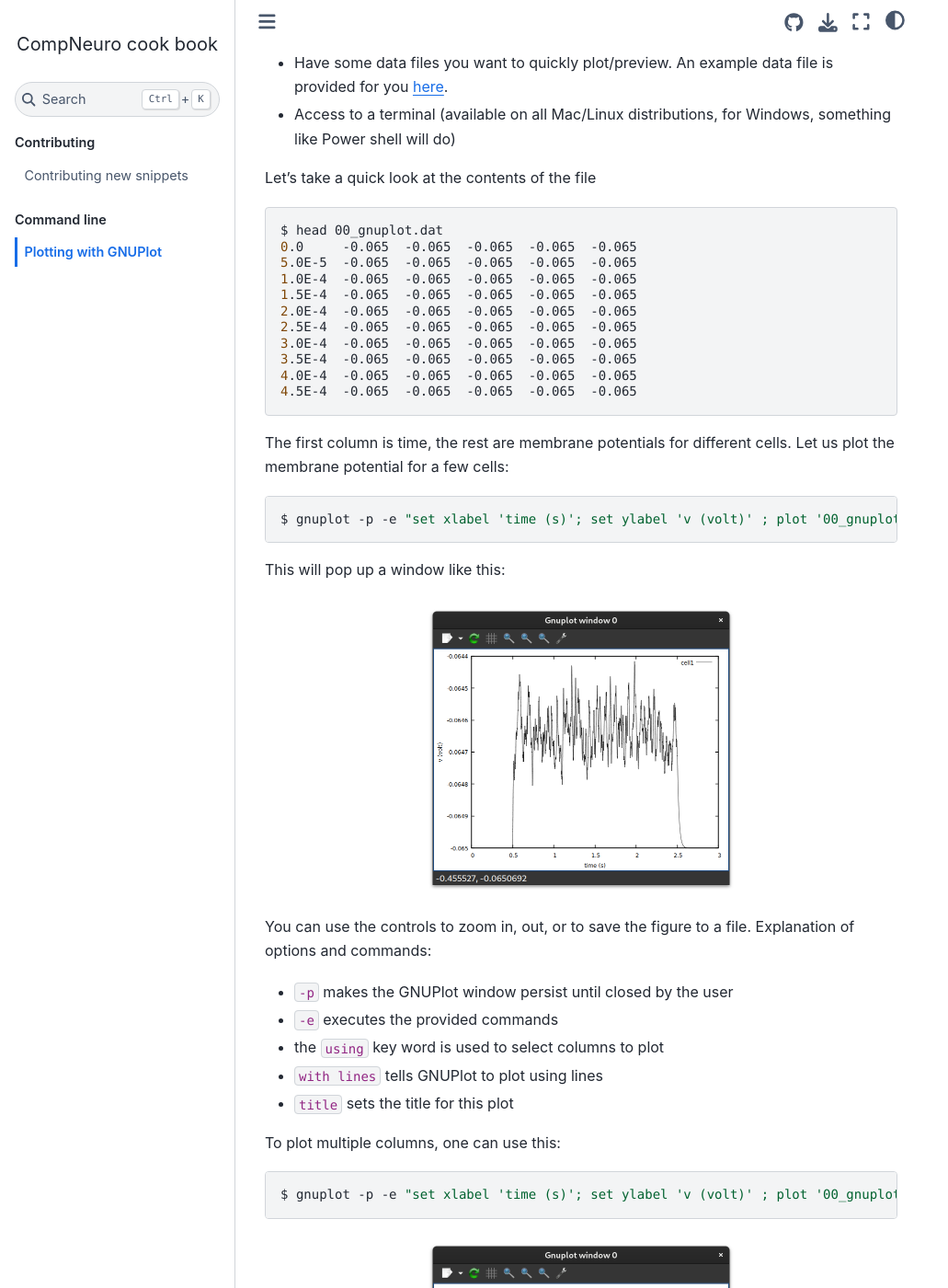
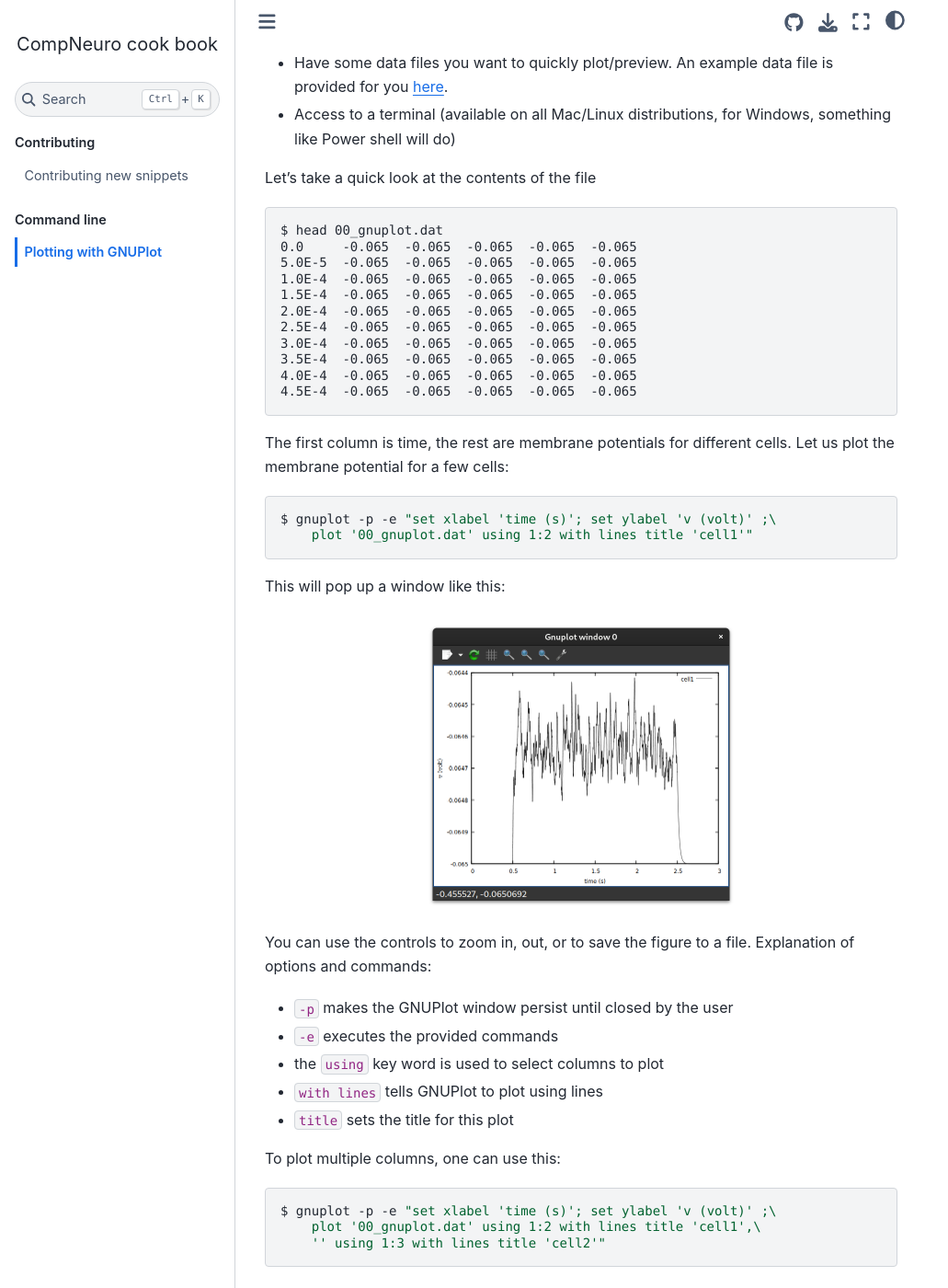
Before and after one commit to OCNS/CompNeuroCookBook, a Jupyter Book: the page built from source/00_gnuplot.md, in a window 1280 px wide and 1400 px high, scrolled down 332 px. Shown: the whole window at 92% size, without its empty margins (0-1031 px from the left). Built offline with Jupyter Book 1.0.4 settings and Sphinx 7.4.7 and the Sphinx Book theme 1.1.4, drawn with Linux system fonts in a browser that asks for light colours.

Commit message:
feat(gnuplot): break long lines, correct pygments lexer

````diff
--- a/source/00_gnuplot.md
+++ b/source/00_gnuplot.md
@@ -14,7 +14,7 @@ Requirements/setup:
 
 Let's take a quick look at the contents of the file
 
-```bash
+```console
 $ head 00_gnuplot.dat
 0.0     -0.065  -0.065  -0.065  -0.065  -0.065
 5.0E-5  -0.065  -0.065  -0.065  -0.065  -0.065
@@ -31,8 +31,9 @@ $ head 00_gnuplot.dat
 The first column is time, the rest are membrane potentials for different cells.
 Let us plot the membrane potential for a few cells:
 
-```bash
-$ gnuplot -p -e "set xlabel 'time (s)'; set ylabel 'v (volt)' ; plot '00_gnuplot.dat' using 1:2 with lines title 'cell1'"
+```console
+$ gnuplot -p -e "set xlabel 'time (s)'; set ylabel 'v (volt)' ;\
+    plot '00_gnuplot.dat' using 1:2 with lines title 'cell1'"
 ```
 This will pop up a window like this:
 
@@ -53,8 +54,10 @@ Explanation of options and commands:
 
 
 To plot multiple columns, one can use this:
-```bash
-$ gnuplot -p -e "set xlabel 'time (s)'; set ylabel 'v (volt)' ; plot '00_gnuplot.dat' using 1:2 with lines title 'cell1', '' using 1:3 with lines title 'cell2'"
+```console
+$ gnuplot -p -e "set xlabel 'time (s)'; set ylabel 'v (volt)' ;\
+    plot '00_gnuplot.dat' using 1:2 with lines title 'cell1',\
+    '' using 1:3 with lines title 'cell2'"
 ```
 ```{figure} images/00_gnuplot_2.png
 :alt: screnshot showing a GNUPlot window with two lines plotted
````
